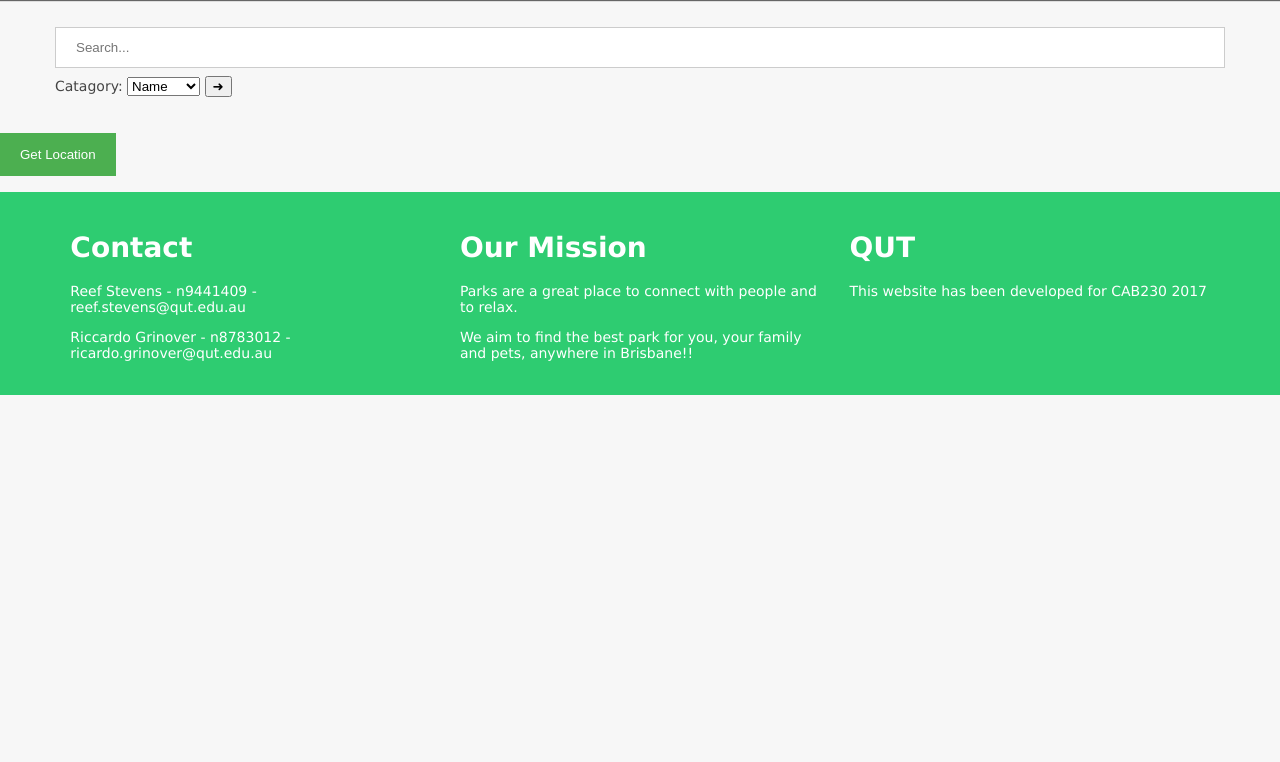
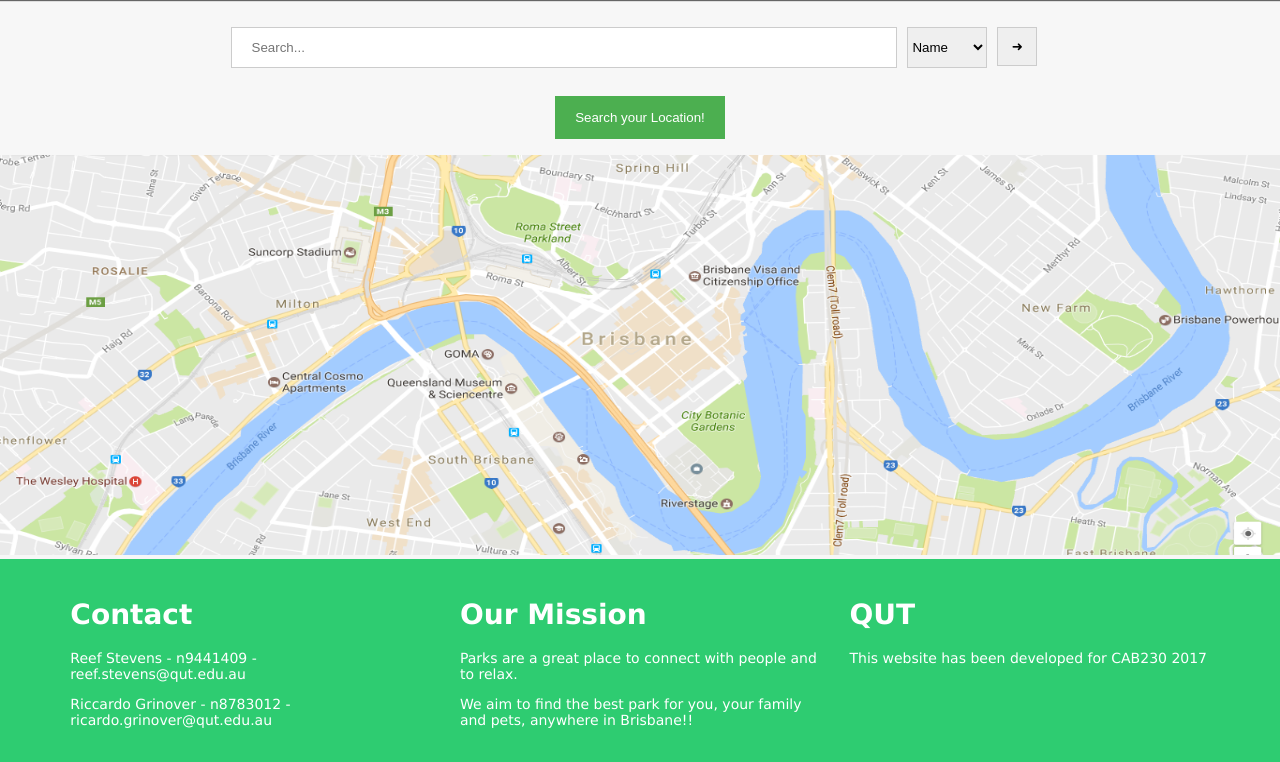
Before and after one commit to Reef-Stevens/CAB230_Parks_Site, a PHP site: page /search.php in a window 1280 px wide. Shown: the part 81-843 px from the top of the page. Before the commit the page ends 476 px from the top, so only its background shows below. Run offline with PHP 8.4, Linux system fonts and the light colour scheme; the visitor is signed in with stand-in values (Sample User, id 1).

Commit message:
changed style search page

```diff
--- a/search.php
+++ b/search.php
@@ -11,9 +11,10 @@ require 'adminPermission.inc';
         <!-- Previous search, in serach bar, along with settings -->
         <div class="row search_bg">
             <div class="container search_field">
-                <form class="searchform-container" name="myForm" action="search.php" method="get">
+                <form class="searchform" name="myForm" action="search.php" method="get">
+                    <!-- Search box -->
                     <input type="text" name="search" placeholder="Search..."/>
-                    <label>Catagory: </label>
+                    <!-- Categories -->
                     <select name="select">
                         <option value="searchByName" selected>Name</option>
                         <option value="searchBySuburb">Suburb</option>
@@ -21,13 +22,15 @@ require 'adminPermission.inc';
                         <option value="searchByLocation">Location</option>
                     </select>
                     <input type="submit" value="&#10140;">
-
                 </form>
-                <br>
-
             </div>
         </div>
-
+        <div class="map_field" id="GoogleMap">
+            <!--          Geolocation Map           -->
+            <button onclick="getLocation()">Search your Location!</button>
+            <p id="demo"></p>
+            <img class="homeMap" src="images/homePageMap.png" alt="map">
+        </div>
     </div>
 
     <?php
@@ -60,12 +63,6 @@ require 'adminPermission.inc';
     }
     ?>
 
-  <!--          Geolocation Map           -->
-  <button onclick="getLocation()">Get Location</button>
-
-  <p id="demo"></p>
-
-
 <!--       Footer       -->
 <?php
 require "footer.php";
--- a/style/style.css
+++ b/style/style.css
@@ -245,22 +245,54 @@ button {
     margin-top: 100px;
     line-height: 8000px;
     clear:left;
-  height:25px;
-  margin-top:20px;
-  margin-right:20px;
-  margin-bottom:20px;
-  margin-left:20px;
+    height:25px;
+    margin-top:20px;
+    margin-right:20px;
+    margin-bottom:20px;
+    margin-left:20px;
 }
 
-/*.searchform-container.input[type=text] {
-    width: 100%;
+/*.search_field {
+    min-width: 250px;
+    margin-left: 20%;
+}*/
+
+.searchform select {
+    width: 80px;
+    float: left;
+    padding: 11px 0px;
+    margin: 8px 10px;
+    display: inline-block;
+    border: 1px solid #ccc;
+    box-sizing: border-box;
+}
+
+.searchform input[type=submit] {
+    width: 40px;
+    float: left;
+    padding: 11px 0px;
+    margin: 8px 0px;
+    display: inline-block;
+    border: 1px solid #ccc;
+    box-sizing: border-box;
+}
+
+.searchform input[type=text] {
+    width: 57%;
+    float: left;
+    clear: left;
     padding: 12px 20px;
-    margin: 8px 0;
+    margin-left: 15%;
     display: inline-block;
     border: 1px solid #ccc;
     box-sizing: border-box;
     min-width: 200px;
-}*/
+}
+
+.map_field {
+    text-align: center;
+}
+
 
 /* ----------------------------- Dropdown menu ------------------------------ */
 
```
